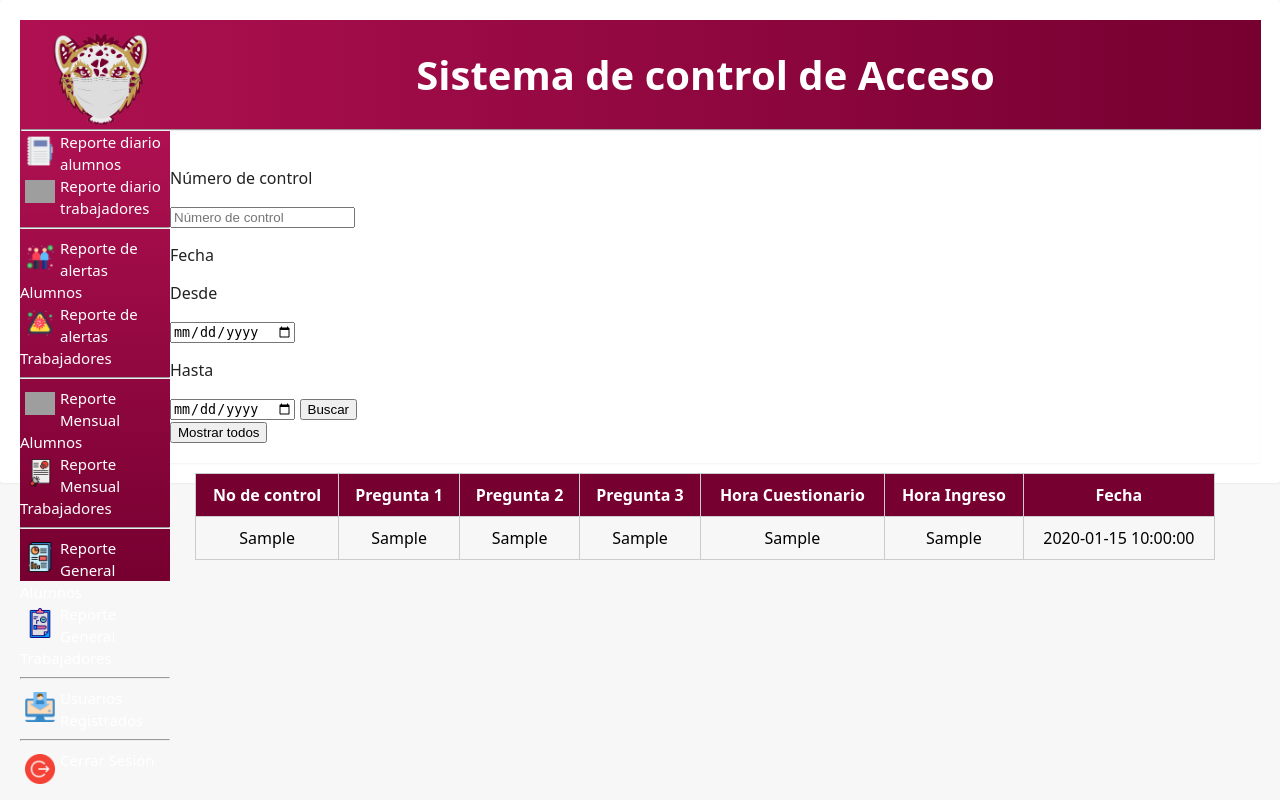
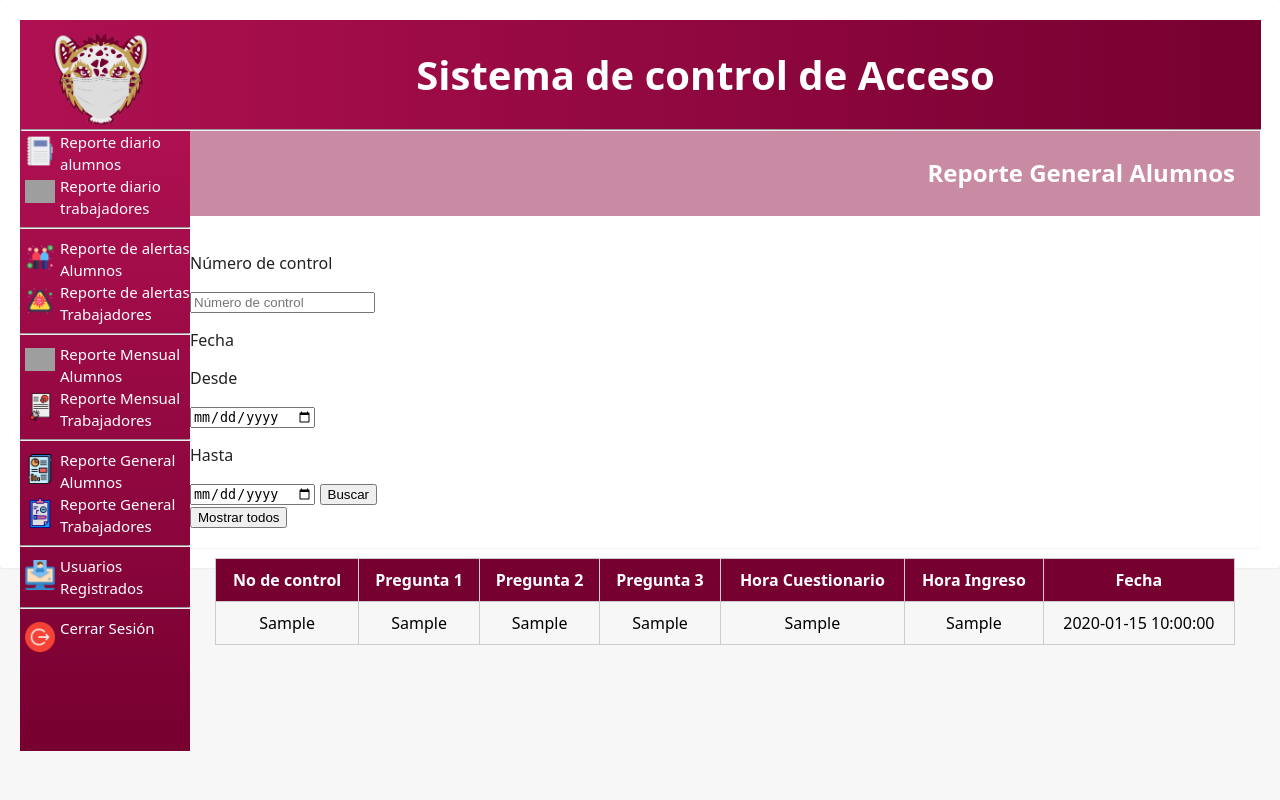
Before and after one commit to andyhermed/covitec, a PHP site: page /general_alumnos.php in a window 1280 px wide. Run offline with PHP 8.4, Linux system fonts and the light colour scheme; tables that the repository leaves empty or names only in its code hold one stand-in row (values such as "Sample post"); grey boxes are pictures that could not be loaded.

Commit message:
etiqueta

```diff
--- a/css/style.css
+++ b/css/style.css
@@ -4,6 +4,9 @@ body {
     padding: 0px 0 50px 0;
     background-color: #f7f7f7;
     color: #222222;
+}
+hr{
+    background-color: #760030;
 }
 .container {
     margin: 0 auto;
@@ -49,8 +52,8 @@ body {
 }
 .container #navegacion{
     background: linear-gradient(to bottom, #AF1051, #760030);
-    width: 150px;
-    height: 450px;
+    width: 170px;
+    height: 620px;
     float: left;
 }
 
--- a/general_alumnos.php
+++ b/general_alumnos.php
@@ -63,6 +63,9 @@ $f_hasta = "";
     </head>
 
     <body>
+    <div class="etiqueta">
+        <h2>Reporte General Alumnos</h2>
+        </div>
         <div class="container">
             <div class = "filtro">
             <form method="post" action="<?php echo $_SERVER['PHP_SELF']; ?>">
--- a/general_trabajadores.php
+++ b/general_trabajadores.php
@@ -66,6 +66,9 @@ $f_hasta = "";
     </head>
 
     <body>
+    <div class="etiqueta">
+        <h2>Reporte General Trabajadores</h2>
+        </div>
         <div class="container">
             <div class = "filtro">
             <form method="post" action="<?php echo $_SERVER['PHP_SELF']; ?>">
--- a/mensual_alumnos.php
+++ b/mensual_alumnos.php
@@ -65,6 +65,9 @@ $f_hasta = "";
     </head>
 
     <body>
+    <div class="etiqueta">
+        <h2>Reporte Mensual Alumnos</h2>
+        </div>
         <div class="container">
             <div class = "filtro">
             <form method="post" action="<?php echo $_SERVER['PHP_SELF']; ?>">
--- a/mensual_trabajadores.php
+++ b/mensual_trabajadores.php
@@ -68,6 +68,9 @@ $f_hasta = "";
     </head>
 
     <body>
+    <div class="etiqueta">
+        <h2>Reporte Mensual Trabajadores</h2>
+        </div>
         <div class="container">
             <div class = "filtro">
             <form method="post" action="<?php echo $_SERVER['PHP_SELF']; ?>">
--- a/reporte_alumnos.php
+++ b/reporte_alumnos.php
@@ -68,6 +68,9 @@ $h_hasta = "";
     </head>
 
     <body>
+    <div class="etiqueta">
+        <h2>Reporte Diario Alumnos</h2>
+        </div>
         <div class="container">
             <div class = "filtro">
             <form method="post" action="<?php echo $_SERVER['PHP_SELF']; ?>">
--- a/reporte_trabajadores.php
+++ b/reporte_trabajadores.php
@@ -68,6 +68,9 @@ $h_hasta = "";
     </head>
 
     <body>
+    <div class="etiqueta">
+        <h2>Reporte Diario Trabajadores</h2>
+        </div>
         <div class="container">
             <div class = "filtro">
             <form method="post" action="<?php echo $_SERVER['PHP_SELF']; ?>">
```
